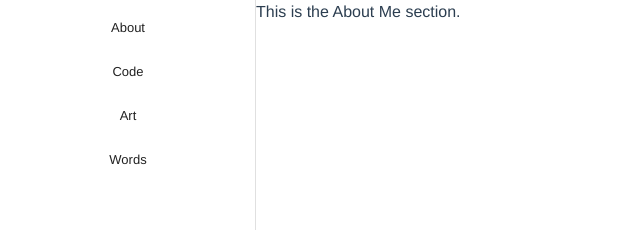
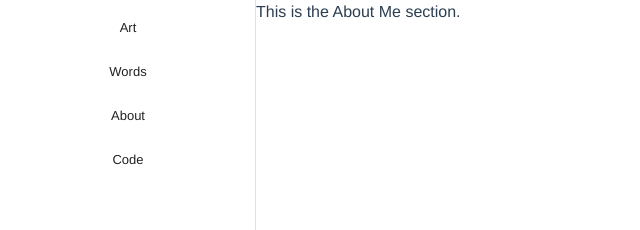
Before and after one commit to TwinHits/johngoben, a Vue app: page /#/ in a window 1280 px wide. Shown: the top 230 px of the page, without its empty margins (0-640 px from the left). Built offline with nearby package versions, Linux system fonts and the light colour scheme.

Commit message:
Added resorting lef nav to keep active item in the middle. Left in circular linked list class.

```diff
--- a/src/views/components/navigation/LeftNavigation.vue
+++ b/src/views/components/navigation/LeftNavigation.vue
@@ -1,6 +1,6 @@
 <template>
         <v-list dense nav>
-            <NavigationItem v-for="(item, index) of items" :key="index" :item="item" :active="activeItem === item" @click="setActiveItem($event)" />
+            <NavigationItem v-for="(item, index) of navItems" :key="index" :item="item" :active="activeItem === item" @click="setActiveItem($event)" />
         </v-list>
 </template>
 
@@ -8,6 +8,7 @@
 import Vue from 'vue';
 
 import { NavItem } from '@/common/types/navigation';
+
 import { NAVIGATION_ITEMS } from '@/common/constants/navigation';
 import NavigationItem from '@/views/components/navigation/NavigationItem.vue';
 
@@ -17,29 +18,44 @@ export default Vue.extend({
     },
     data() {
         return {
-            activeItem: undefined as NavItem | undefined,
+            navItems: NAVIGATION_ITEMS as NavItem[],
+            activeItem: NAVIGATION_ITEMS[0] as NavItem,
         };
     },
-    computed: {
-        items(): NavItem[] {
-            if (this.activeItem) {
-                const size = NAVIGATION_ITEMS.length;
-                const half = Math.floor(size / 2);
-                const activeItemIndex = NAVIGATION_ITEMS.indexOf(this.activeItem);
-                const start = activeItemIndex - half;
-                const end = activeItemIndex + half;
-
-                const firstHalf = NAVIGATION_ITEMS.slice(activeItemIndex);
-                const secondHalf = NAVIGATION_ITEMS.slice(0, activeItemIndex);
-                return NAVIGATION_ITEMS;
-            } else {
-                return NAVIGATION_ITEMS;
-            }
+    watch: {
+        activeItem(newValue, oldValue) {
+            this.navItems = this.resortNavItems(newValue, oldValue, this.navItems);
         }
+    },
+    mounted() {
+        this.navItems = this.resortNavItems(this.activeItem, NAVIGATION_ITEMS[Math.floor(NAVIGATION_ITEMS.length / 2)], this.navItems);
     },
     methods: {
         setActiveItem(item: NavItem) {
             this.activeItem = item;
+        },
+        resortNavItems(newActiveItem: NavItem, oldActiveItem: NavItem, navItems: NavItem[]): NavItem[] {
+            if (navItems && navItems.length > 0) {
+                const newActiveIndex = navItems.indexOf(newActiveItem)
+                const oldActiveIndex = navItems.indexOf(oldActiveItem);
+
+                const moves = newActiveIndex - oldActiveIndex;
+                for (let i = 0; i !== moves; ) {
+                    if (i < moves) {
+                        const item = navItems.shift() as NavItem;
+                        navItems.push(item);
+                        i++;
+                    } else if (i > moves) {
+                        const item = navItems.pop() as NavItem;
+                        navItems.unshift(item);
+                        i--;
+                    } else {
+                        break;
+                    }
+                }
+            }
+
+            return navItems;
         }
     }
 });
--- a/src/views/components/navigation/NavigationItem.vue
+++ b/src/views/components/navigation/NavigationItem.vue
@@ -25,8 +25,10 @@ export default Vue.extend({
     },
     methods: {
         goToRoute(route: RawLocation) {
-            this.$router.push(route);
-            this.$emit('click', this.item);
+            if (!this.active) {
+                this.$router.push(route);
+                this.$emit('click', this.item);
+            }
         }
     }
 });
```
Also changed, not shown: src/common/types/circularLinkedList.ts (added, +45 -0 lines).
